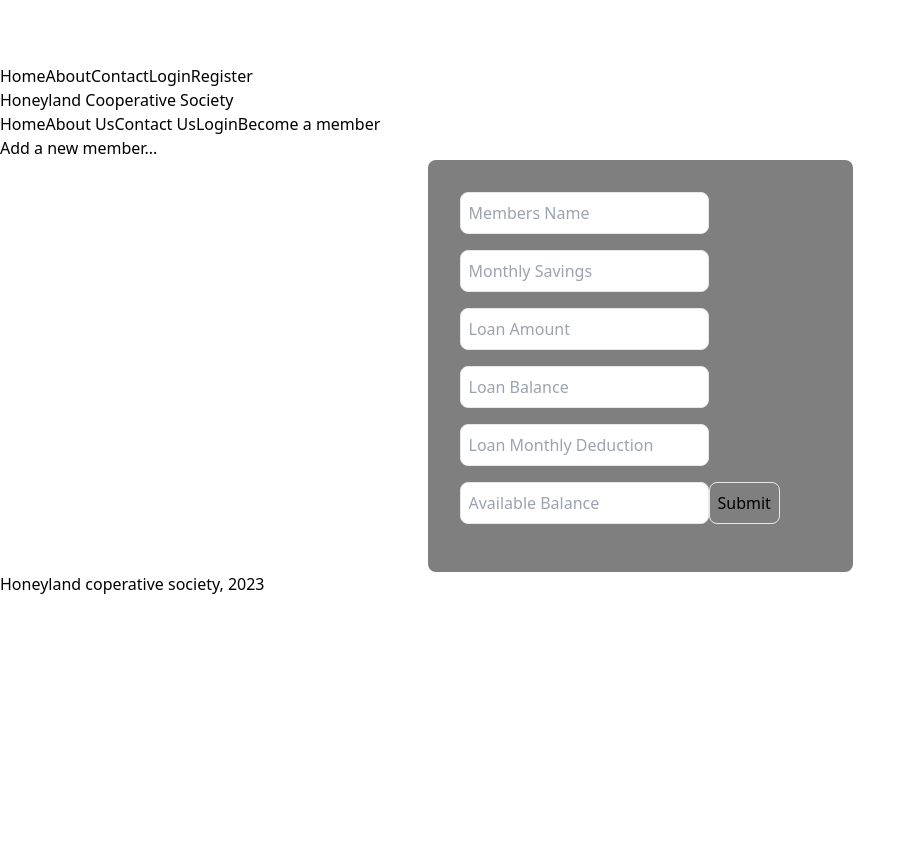
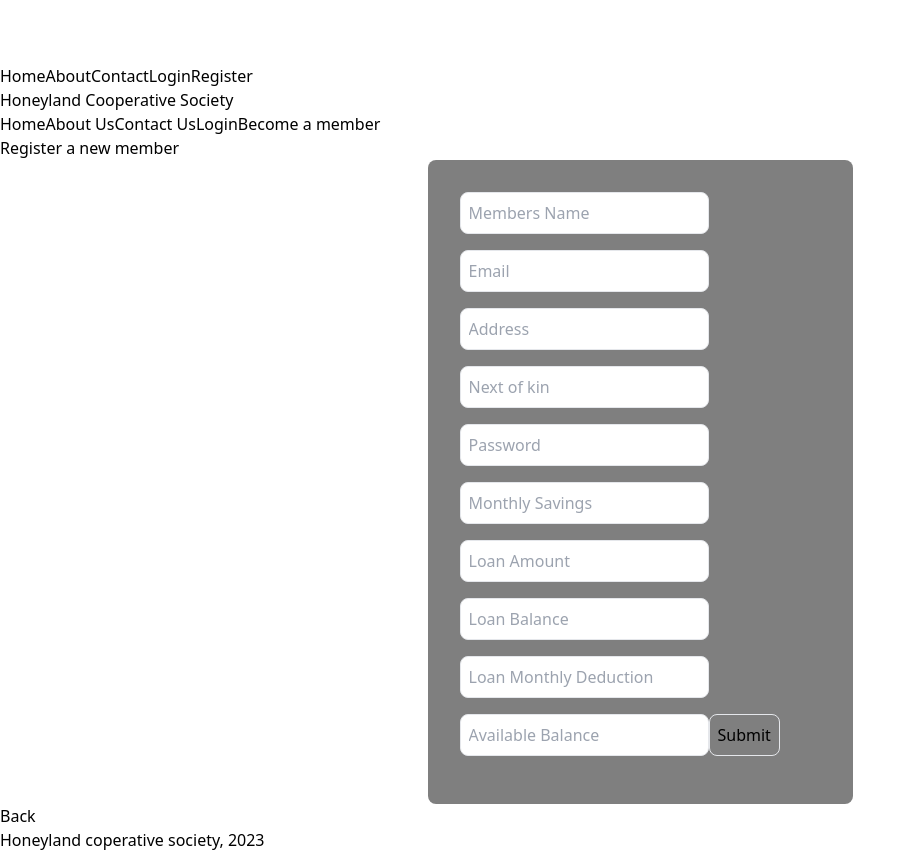
Before and after one commit to adepoju-oluwatobi/cooperative-portal-frontend, a React (Vite) app: page /create in a window 1280 px wide. Shown: the part 2520-3372 px from the top of the page, without its empty margins (0-916 px from the left). Before the commit the page ends 3116 px from the top, so only its background shows below. Built offline with nearby package versions, Linux system fonts and the light colour scheme; no server answers.

Commit message:
added more features

```diff
--- a/db.json
+++ b/db.json
@@ -1,13 +1,65 @@
 {
   "users": [
     {
-      "name": "Mrs Salu",
+      "name": "",
+      "email": "",
+      "address": "",
+      "PhoneNumber": "",
+      "nextOfKin": "",
+      "password": "",
+      "monthlySavings": "",
+      "loanAmount": "",
+      "loanBalance": "",
+      "monthlyDeduction": "",
+      "availableBal": "",
+      "id": ""
+    },
+    {
+      "name": "Adepoju Oluwatobi",
       "monthlySavings": "20,000",
+      "loanAmount": "150,000",
+      "loanBalance": "137,500",
+      "monthlyDeduction": "12,500",
+      "availableBalance": "150,000",
+      "id": "DGgQG6-",
+      "availableBal": "150,000"
+    },
+    {
+      "name": "new ",
+      "monthlySavings": "150,000",
       "loanAmount": "-",
       "loanBalance": "-",
       "monthlyDeduction": "-",
-      "availableBalance": "50,000",
-      "id": 2
+      "availableBalance": "100,000",
+      "id": "oGznDs3"
+    },
+    {
+      "name": "Adepoju Anu",
+      "email": "anu@gmail.com",
+      "address": "11, mutiue strt, mosan",
+      "PhoneNumber": "",
+      "nextOfKin": "Oluwatobi",
+      "password": "mofolorunsho24$",
+      "monthlySavings": "20,000",
+      "loanAmount": "",
+      "loanBalance": "",
+      "monthlyDeduction": "",
+      "availableBalance": "",
+      "id": "6Ikt07O"
+    },
+    {
+      "name": "new",
+      "email": "kunletobi",
+      "address": "no address",
+      "PhoneNumber": "",
+      "nextOfKin": "tobi",
+      "password": "mofolorunsho",
+      "monthlySavings": "20,000",
+      "loanAmount": "",
+      "loanBalance": "",
+      "monthlyDeduction": "",
+      "availableBalance": "",
+      "id": "DCDKycS"
     }
   ]
 }
--- a/src/components/Add.jsx
+++ b/src/components/Add.jsx
@@ -1,5 +1,5 @@
 import React, { useState } from "react";
-import { useNavigate } from "react-router-dom";
+import { Link, useNavigate } from "react-router-dom";
 import axios from "axios";
 import { toast } from "react-toastify";
 import Header from "./Header";
@@ -8,6 +8,11 @@ import Footer from "./Footer";
 function Add() {
   const [inputData, setInputData] = useState({
     name: "",
+    email: "",
+    address: "",
+    PhoneNumber: "",
+    nextOfKin: "",
+    password: "",
     monthlySavings: "",
     loanAmount: "",
     loanBalance: "",
@@ -21,7 +26,7 @@ function Add() {
     event.preventDefault();
 
     axios
-      .post("https://test-api-uxtu.onrender.com/users", inputData)
+      .post("http://localhost:3000/users/", inputData)
       .then((res) => {
         toast.success("Data added successfully");
         navigate("/admin-dashboard");
@@ -31,8 +36,11 @@ function Add() {
   return (
     <div>
       <Header />
-      <div className="bg-[url(./assets/loan-bg.jpg)] h-[100vh] bg-no-repeat bg-cover">
-        <p className="text-center font-bold text-3xl pt-[20px]">Add a new member...</p>
+      <div className="bg-[url(./assets/loan-bg.jpg)] h-auto bg-no-repeat bg-cover">
+        <p className="text-center font-bold text-3xl pt-[20px]">
+          Register a new member
+        </p>
+        <div className="pb-4">
           <form
             action=""
             onSubmit={handleSubmit}
@@ -43,6 +51,38 @@ function Add() {
               type="text"
               onChange={(e) =>
                 setInputData({ ...inputData, name: e.target.value })
+              }
+              required
+            />
+            <input
+              placeholder="Email"
+              type="text"
+              onChange={(e) =>
+                setInputData({ ...inputData, email: e.target.value })
+              }
+              required
+            />
+            <input
+              placeholder="Address"
+              type="text"
+              onChange={(e) =>
+                setInputData({ ...inputData, address: e.target.value })
+              }
+              required
+            />
+            <input
+              placeholder="Next of kin"
+              type="text"
+              onChange={(e) =>
+                setInputData({ ...inputData, nextOfKin: e.target.value })
+              }
+              required
+            />
+            <input
+              placeholder="Password"
+              type="password"
+              onChange={(e) =>
+                setInputData({ ...inputData, password: e.target.value })
               }
               required
             />
@@ -82,10 +122,21 @@ function Add() {
                 setInputData({ ...inputData, availableBalance: e.target.value })
               }
             />
-          <input type="submit" className="bg-violet-500 border-0 text-white p-2 cursor-pointer" />
+            <input
+              type="submit"
+              className="bg-violet-500 border-0 text-white p-2 cursor-pointer"
+            />
           </form>
+          <Link to="/admin-dashboard">
+            <div className="flex justify-center">
+              <p className="p-2 bg-red-500 w-[80px] text-white rounded-lg text-center mt-4">
+                Back
+              </p>
             </div>
-      <Footer/>
+          </Link>
+        </div>
+      </div>
+      <Footer />
     </div>
   );
 }
--- a/src/components/AdminDashboard.jsx
+++ b/src/components/AdminDashboard.jsx
@@ -19,7 +19,7 @@ function Dashboard() {
   /**FETCHES THE DATA FROM BACKEND */
   useEffect(() => {
     axios
-      .get("https://test-api-uxtu.onrender.com/users")
+      .get("http://localhost:3000/users")
       .then((res) => {
         setColumns(Object.keys(res.data[0]));
         setRecords(res.data);
@@ -58,9 +58,16 @@ function Dashboard() {
             <thead className="bg-black">
               <tr>
                 {/**MAPS THE TITLE OF EACH COLUMN FROM THE BACKEND */}
-                {columns.map((column) => (
+                {/* {columns.map((column) => (
                   <th key={column}>{column}</th>
-                ))}
+                ))} */}
+                <th>#</th>
+                <th>Name</th>
+                <th>Monthly Savings</th>
+                <th>Loan Amount</th>
+                <th>Loan Balance</th>
+                <th>Monthly deduction</th>
+                <th>Available Bal</th>
                 <th>Action</th>
               </tr>
             </thead>
@@ -74,7 +81,7 @@ function Dashboard() {
                   <td>{record.loanAmount}</td>
                   <td>{record.loanBalance}</td>
                   <td>{record.monthlyDeduction}</td>
-                  <td>{record.availableBal}</td>
+                  <td>{record.availableBalance}</td>
                   <td className="flex gap-4">
                     <Link to={`/update/${record.id}`}>
                       <div className="">
@@ -98,7 +105,7 @@ function Dashboard() {
 
     if (confirmDelete) {
       axios
-        .delete("https://test-api-uxtu.onrender.com/users/" + id)
+        .delete("http://localhost:3000/users/" + id)
         .then((res) => {
           navigate("/admin-dashboard");
           toast.success("User have been deleted successfully");
--- a/src/components/Context.jsx
+++ b/src/components/Context.jsx
@@ -20,7 +20,8 @@ function CreatedContext({ children }) {
   async function getUser() {
     try {
       if (!user) {
-        const user = await axios.get(`${server}/profile`);
+        // const user = await axios.get(`${server}/profile`);
+        const user = await axios.get('');
         setUser(user);
         setReady(false);
       }
--- a/src/components/EditUser.jsx
+++ b/src/components/EditUser.jsx
@@ -1,6 +1,7 @@
 import axios from "axios";
 import React, { useEffect, useState } from "react";
 import { Navigate, useNavigate, useParams } from "react-router-dom";
+import { Link } from "react-router-dom";
 import { toast } from "react-toastify";
 import Header from "./Header";
 import Footer from "./Footer";
@@ -11,7 +12,7 @@ function EditUser() {
   const [data, setData] = useState([]);
   useEffect(() => {
      axios
-       .get("https://test-api-uxtu.onrender.com/users/" + id)
+       .get("http://localhost:3000/users/" + id)
        .then((res) => setData(res.data))
        .catch((err) => console.log(err));
   }, []);
@@ -19,17 +20,16 @@ function EditUser() {
 
   async function handleSubmit(event) {
     event.preventDefault();
-   axios
-     .post("https://test-api-uxtu.onrender.com/users/" + id, data)
-     .then((res) => {
+   axios.put("http://localhost:3000/users/" + id, data).then((res) => {
      toast.info("Data updated successfully!");
-       navigate("admin-dashboard");
+     navigate("/admin-dashboard");
    });
   }
   return (
     <div>
       <Header />
       <div className="bg-[url(./assets/loan-bg.jpg)] h-[100vh] bg-no-repeat bg-cover pt-[5%]">
+        <div>
           <form
             action=""
             className="flex flex-col w-fit m-auto bg-black bg-opacity-60 p-4"
@@ -65,7 +65,9 @@ function EditUser() {
               placeholder="Loan Balance"
               type="text"
               value={data.loanBalance}
-            onChange={(e) => setData({ ...data, loanBalance: e.target.value })}
+              onChange={(e) =>
+                setData({ ...data, loanBalance: e.target.value })
+              }
             />
             <input
               placeholder="Loan Monthly Deduction"
@@ -79,12 +81,22 @@ function EditUser() {
               placeholder="Available Balance"
               type="text"
               value={data.availableBal}
-            onChange={(e) => setData({ ...data, availableBal: e.target.value })}
+              onChange={(e) =>
+                setData({ ...data, availableBal: e.target.value })
+              }
             />
             <button className="bg-violet-500 border-0 text-white p-2 cursor-pointer rounded-xl">
               Update
             </button>
           </form>
+          <Link to="/admin-dashboard">
+            <div className="flex justify-center">
+              <p className="p-2 bg-red-500 w-[80px] text-white rounded-lg text-center mt-4">
+                Back
+              </p>
+            </div>
+          </Link>
+        </div>
       </div>
       <Footer />
     </div>
```
Lines whose indentation alone changed are shown as unchanged.
